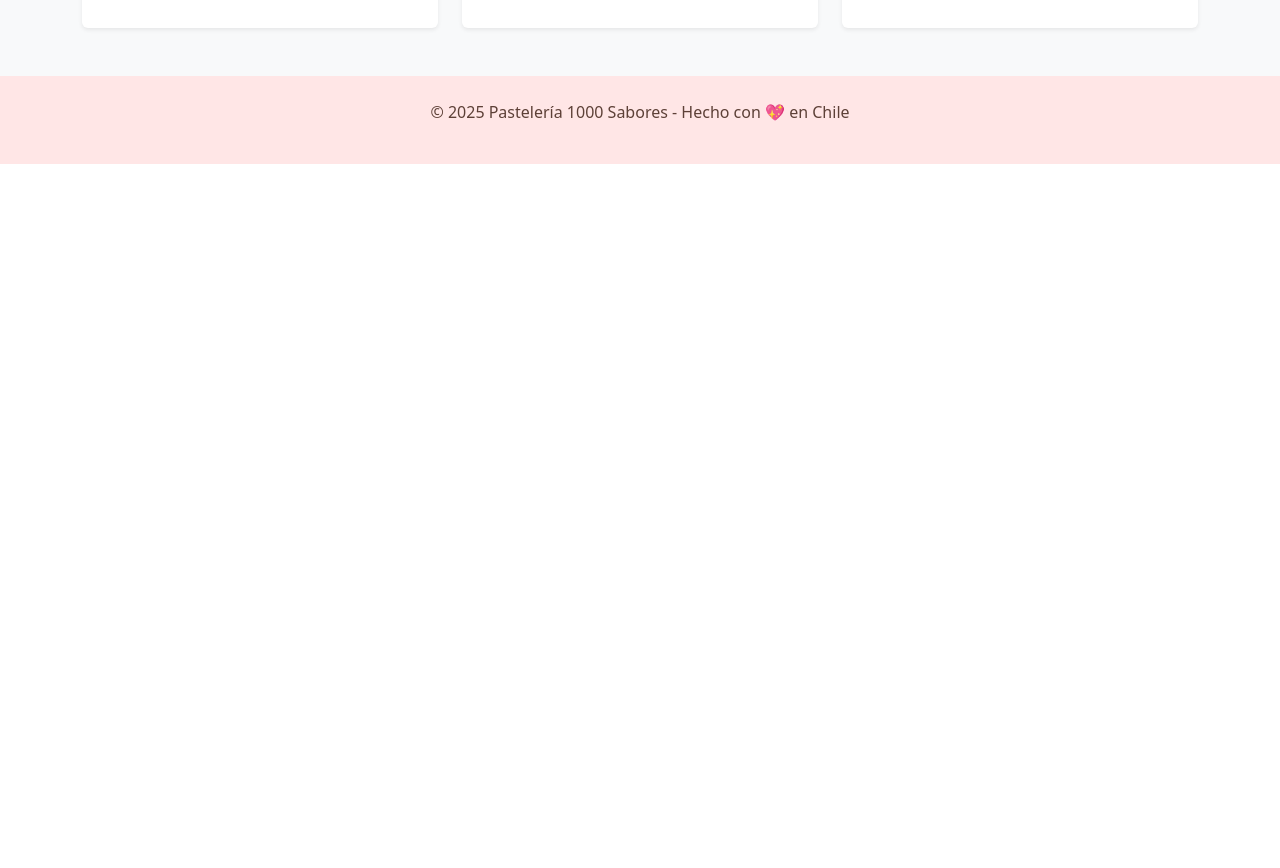
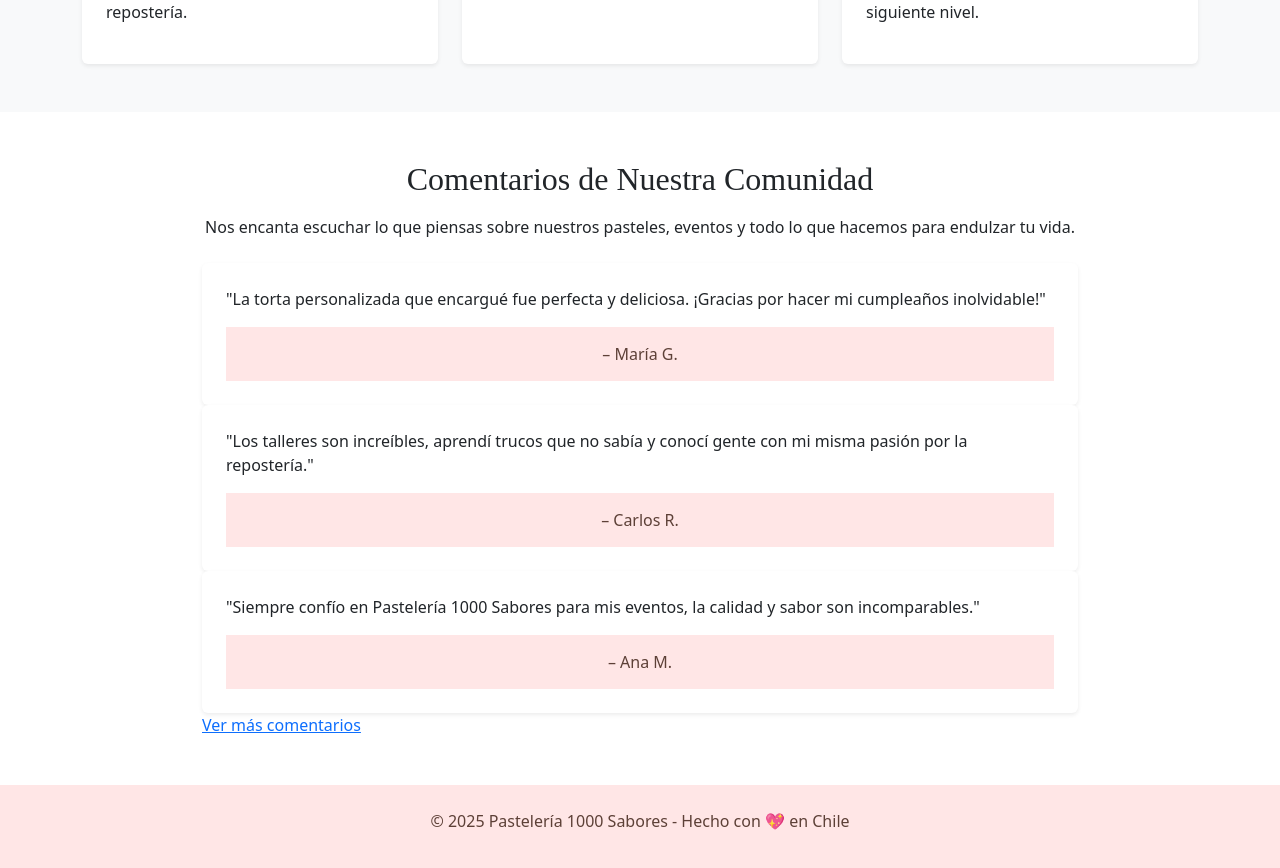
Before and after one commit to YerkoNavarro/Pagina_Web_Pasteleria_React, a React (Vite) app in the folder my-react-app/: page /comunidad in a window 1280 px wide. Shown: the part 434-1302 px from the top of the page. Before the commit the page ends 800 px from the top, so only its background shows below. Built offline with nearby package versions, Linux system fonts and the light colour scheme.

Commit message:
creacion de la seccion de comentarios de comunidad

```diff
--- a/my-react-app/src/paginas/comunidad.jsx
+++ b/my-react-app/src/paginas/comunidad.jsx
@@ -1,44 +1,73 @@
 import NavBar from '../components/nav_bar'
 import UnFooter from '../components/C_footer'
-import promotion_bar from '../components/promotion_bar'
+import PromotionBar from '../components/promotion_bar'
 
 function Comunidad() {
   return (
     <>
-      <promotion_bar/>
+      <PromotionBar/>
       <NavBar />
-        <section class="py-5 bg-light">
-      <div class="container">
-        <h2 class="text-center section-title mb-4">Nuestra Comunidad Dulce</h2>
-        <p class="text-center mb-5">
+        <section className="py-5 bg-light">
+      <div className="container">
+        <h2 className="text-center section-title mb-4">Nuestra Comunidad Dulce</h2>
+        <p className="text-center mb-5">
           En Pastelería 1000 Sabores, creemos que la repostería une corazones. Nuestra comunidad es el alma de nuestra pasión.
           Aquí compartimos historias, recetas, eventos y mucho más para que cada dulce experiencia sea inolvidable.
         </p>
 
-        <div class="row justify-content-center g-4">
-          <div class="col-md-4">
-            <div class="community-card p-4 bg-white rounded shadow-sm h-100">
-              <h5 class="mb-3">Eventos y Talleres</h5>
+        <div className="row justify-content-center g-4">
+          <div className="col-md-4">
+            <div className="community-card p-4 bg-white rounded shadow-sm h-100">
+              <h5 className="mb-3">Eventos y Talleres</h5>
               <p>Únete a nuestros eventos y talleres para aprender a crear tus propias delicias y compartir con otros amantes de la repostería.</p>
             </div>
           </div>
 
-          <div class="col-md-4">
-            <div class="community-card p-4 bg-white rounded shadow-sm h-100">
-              <h5 class="mb-3">Historias de Clientes</h5>
+          <div className="col-md-4">
+            <div className="community-card p-4 bg-white rounded shadow-sm h-100">
+              <h5 className="mb-3">Historias de Clientes</h5>
               <p>Descubre las experiencias y anécdotas de quienes han endulzado momentos especiales con nosotros.</p>
             </div>
           </div>
 
-          <div class="col-md-4">
-            <div class="community-card p-4 bg-white rounded shadow-sm h-100">
-              <h5 class="mb-3">Recetas Compartidas</h5>
+          <div className="col-md-4">
+            <div className="community-card p-4 bg-white rounded shadow-sm h-100">
+              <h5 className="mb-3">Recetas Compartidas</h5>
               <p>Comparte y explora recetas originales, trucos y consejos de la comunidad para llevar tu pasión por la repostería al siguiente nivel.</p>
             </div>
           </div>
         </div>
       </div>
     </section>
+
+      <section className="py-5" aria-labelledby="comentarios-title">
+    <div className="container" style={{maxWidth: '900px'}}>
+      <h2 id="comentarios-title" className="section-title mb-3 text-center">Comentarios de Nuestra Comunidad</h2>
+      <p className="text-center mb-4">
+        Nos encanta escuchar lo que piensas sobre nuestros pasteles, eventos y todo lo que hacemos para endulzar tu vida.
+      </p>
+
+        <div className="comentarios-container">
+          <article className="comentario bg-white p-4 rounded shadow-sm">
+            <p>"La torta personalizada que encargué fue perfecta y deliciosa. ¡Gracias por hacer mi cumpleaños inolvidable!"</p>
+            <footer>– María G.</footer>
+          </article>
+
+          <article className="comentario bg-white p-4 rounded shadow-sm">
+            <p>"Los talleres son increíbles, aprendí trucos que no sabía y conocí gente con mi misma pasión por la repostería."</p>
+            <footer>– Carlos R.</footer>
+          </article>
+
+          <article className="comentario bg-white p-4 rounded shadow-sm">
+            <p>"Siempre confío en Pastelería 1000 Sabores para mis eventos, la calidad y sabor son incomparables."</p>
+            <footer>– Ana M.</footer>
+          </article>
+        </div>
+
+        <a href="#" className="btn-link-custom" role="button" aria-label="Ver más comentarios">Ver más comentarios</a>
+      </div>
+    </section>
+
     <UnFooter />
     </>
   )
```
